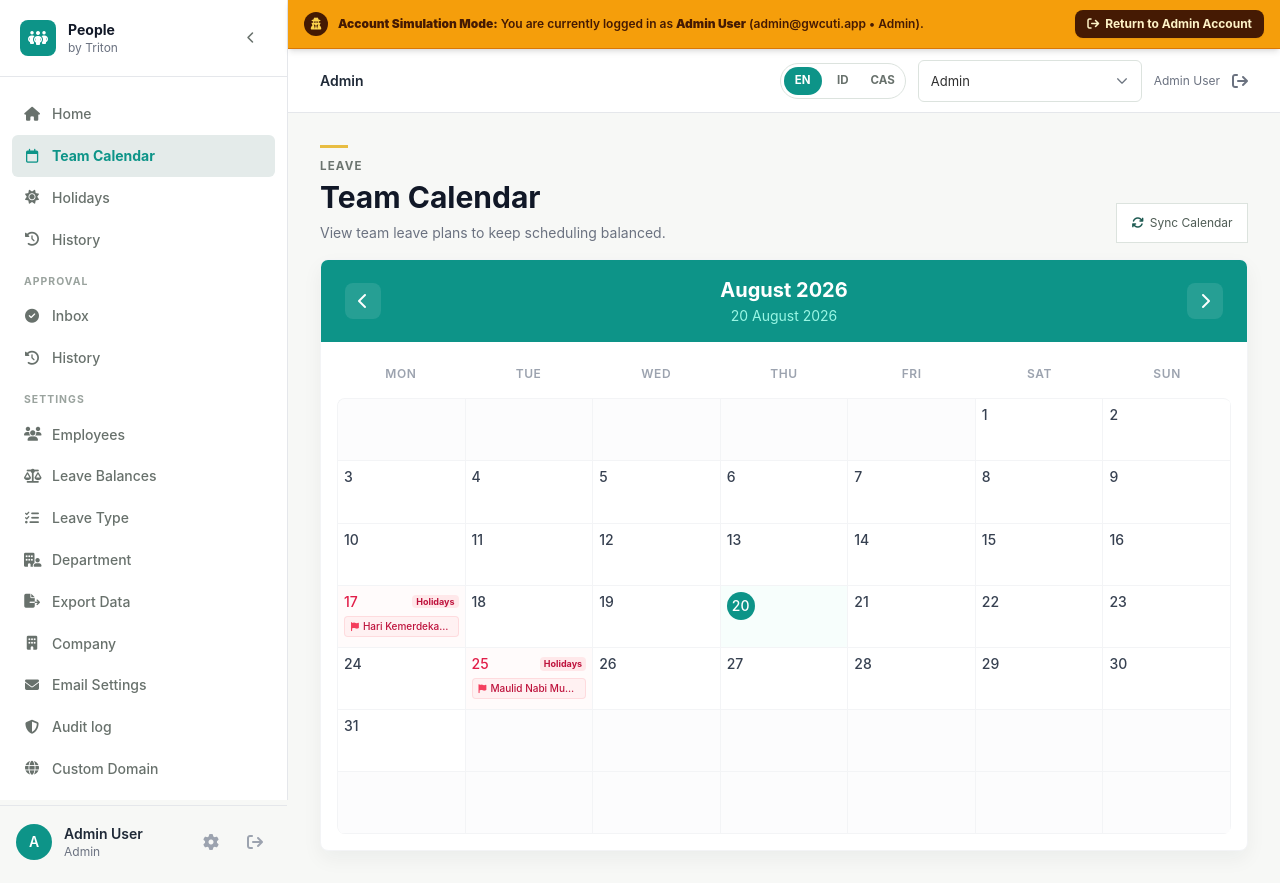
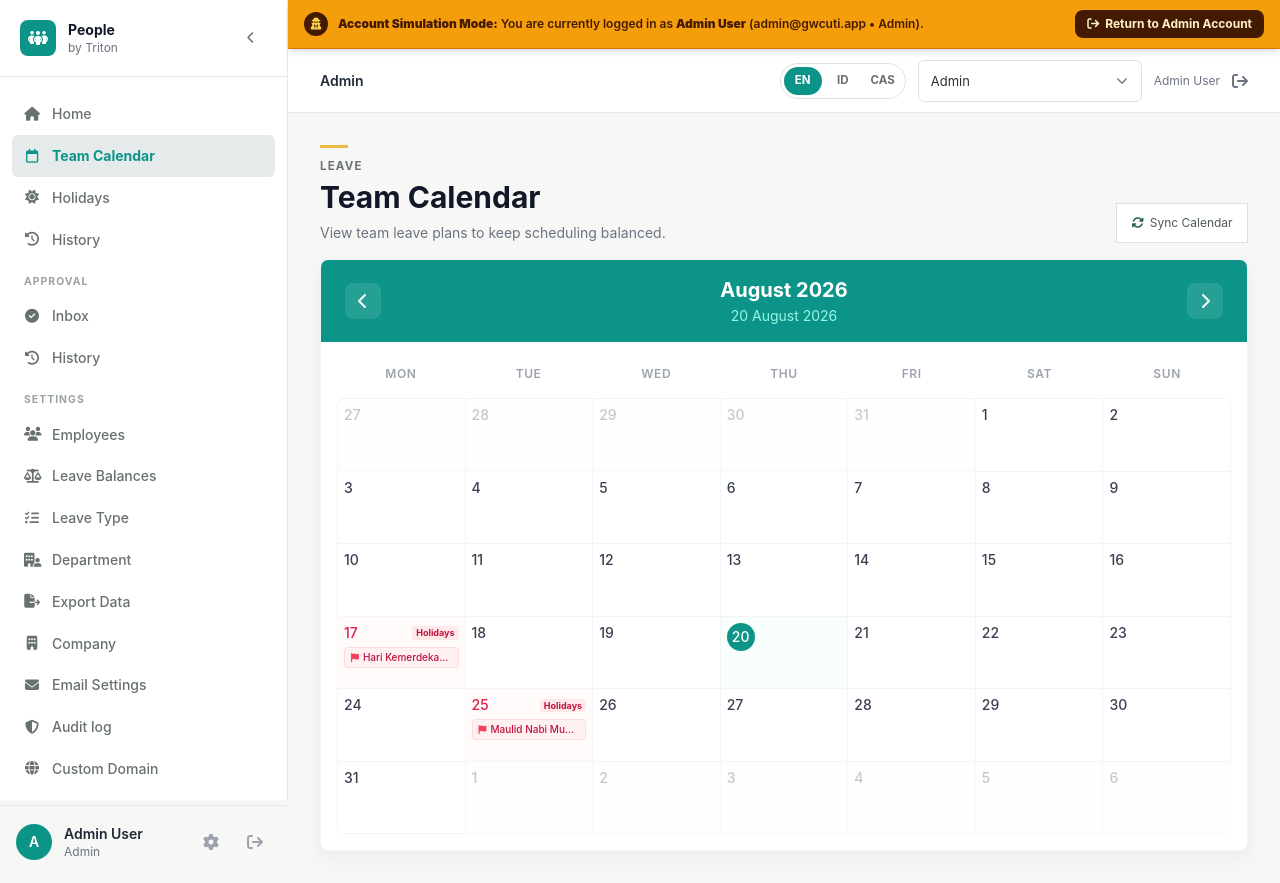
Before and after one commit to victorimannuel/triont-people, a Flask app: page /calendar in a window 1280 px wide. Run offline with Flask 3, Linux system fonts and the light colour scheme; a user stored in the database is signed in; data comes from the database, SQL or seed files in the repository; data that the repository does not hold is empty.

Commit message:
feat(calendar): render prev/next month dates in muted color and remove redundant extra row

```diff
--- a/routes/calendar.py
+++ b/routes/calendar.py
@@ -88,6 +88,8 @@ def calendar():
 
     calendar_token = current_user.get_calendar_token()
 
+    prev_month_days = (first_day - timedelta(days=1)).day
+
     return render_template('calendar.html',
         month=month, year=year,
         prev_month=prev_month, prev_year=prev_year,
@@ -95,6 +97,7 @@ def calendar():
         month_name=month_names[month],
         days_in_month=days_in_month,
         first_weekday=first_weekday,
+        prev_month_days=prev_month_days,
         leaves_by_date=leaves_by_date,
         holidays_by_date=holidays_by_date,
         today=today,
--- a/templates/calendar.html
+++ b/templates/calendar.html
@@ -51,12 +51,20 @@
 
         <!-- Calendar grid -->
         <div id="leave-calendar-grid" class="grid min-h-0 flex-1 select-none grid-cols-7 overflow-hidden rounded-lg border-l border-t border-gray-100" style="grid-auto-rows:minmax(0,1fr);touch-action:none">
-            <!-- Empty cells for days before the 1st -->
-            {% for _ in range(first_weekday) %}
-            <div class="min-h-0 overflow-hidden border-r border-b border-gray-100 bg-gray-50/50 p-1 sm:p-1.5"></div>
+            <!-- Days of the previous month (leading days) -->
+            {% for i in range(first_weekday) %}
+            {% set prev_day = prev_month_days - first_weekday + 1 + i %}
+            <div class="calendar-day other-month group relative min-h-0 overflow-hidden border-r border-b border-gray-100 bg-gray-50/40 p-1 transition-colors sm:p-1.5 opacity-60 hover:bg-gray-50/70" data-date="{{ '%04d-%02d-%02d'|format(prev_year, prev_month, prev_day) }}">
+                <div class="pointer-events-none absolute inset-0 hidden bg-triton-50/70 ring-1 ring-inset ring-triton-600/20 calendar-selection"></div>
+                <div class="relative flex items-center justify-between mb-1">
+                    <span class="text-xs font-medium sm:text-sm text-gray-400">
+                        {{ prev_day }}
+                    </span>
+                </div>
+            </div>
             {% endfor %}
 
-            <!-- Days of the month -->
+            <!-- Days of the current month -->
             {% for day in range(1, days_in_month + 1) %}
             {% set is_today = day == today.day and month == today.month and year == today.year %}
             {% set leaves_on_day = leaves_by_date.get(day, []) %}
@@ -98,11 +106,19 @@
             </div>
             {% endfor %}
 
-            <!-- Empty cells for remaining days -->
+            <!-- Days of the next month (trailing days, without empty extra row) -->
             {% set total_cells = first_weekday + days_in_month %}
-            {% set remaining = 42 - total_cells if total_cells <= 35 else 49 - total_cells %}
-            {% for _ in range(remaining) %}
-            <div class="min-h-0 overflow-hidden border-r border-b border-gray-100 bg-gray-50/50 p-1 sm:p-1.5"></div>
+            {% set grid_target = 28 if total_cells <= 28 else (35 if total_cells <= 35 else 42) %}
+            {% set remaining = grid_target - total_cells %}
+            {% for next_day in range(1, remaining + 1) %}
+            <div class="calendar-day other-month group relative min-h-0 overflow-hidden border-r border-b border-gray-100 bg-gray-50/40 p-1 transition-colors sm:p-1.5 opacity-60 hover:bg-gray-50/70" data-date="{{ '%04d-%02d-%02d'|format(next_year, next_month, next_day) }}">
+                <div class="pointer-events-none absolute inset-0 hidden bg-triton-50/70 ring-1 ring-inset ring-triton-600/20 calendar-selection"></div>
+                <div class="relative flex items-center justify-between mb-1">
+                    <span class="text-xs font-medium sm:text-sm text-gray-400">
+                        {{ next_day }}
+                    </span>
+                </div>
+            </div>
             {% endfor %}
         </div>
         {% if can_apply_leave %}<span id="calendar-selection-text" class="pointer-events-none absolute bottom-3 left-1/2 z-20 hidden -translate-x-1/2 whitespace-nowrap rounded-full border border-triton-200 bg-white/95 px-4 py-2 text-xs font-semibold text-triton-800 shadow-lg backdrop-blur-sm sm:bottom-6">Pilih tanggal</span>{% endif %}
```
Also changed, not shown: static/css/tailwind.min.css.
